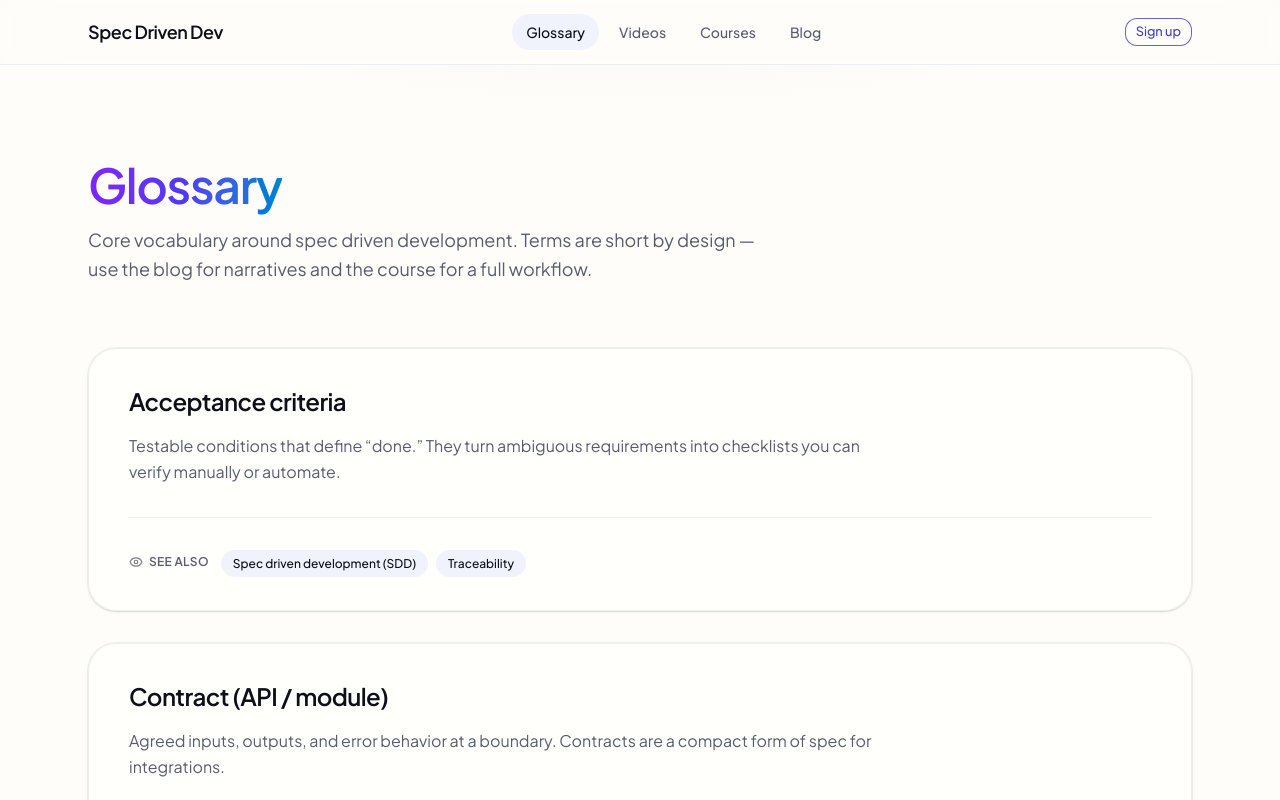
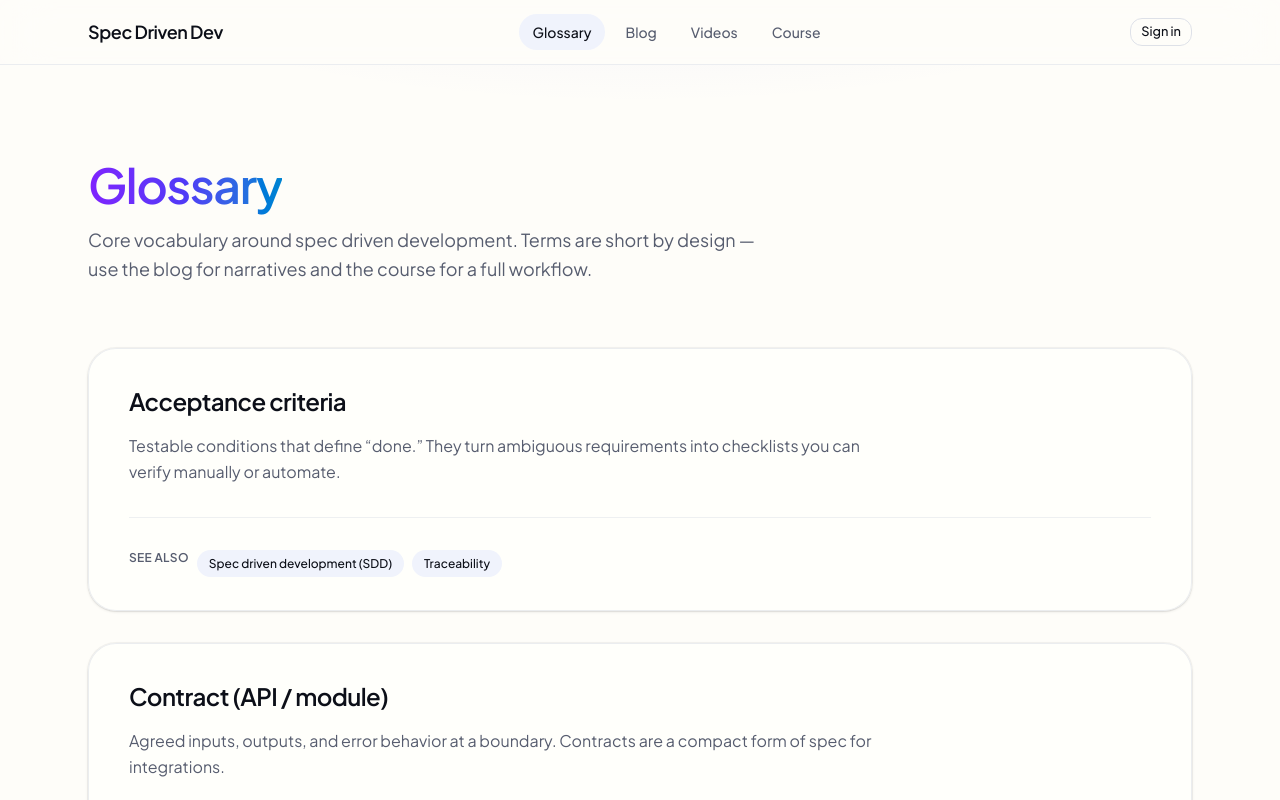
Before and after one commit to slavamlinsky/sdd-show, a Next.js app: page /glossary in a window 1280 px wide. Shown: the top 800 px of the page. Built offline with nearby package versions, Linux system fonts and the light colour scheme.

Commit message:
Revert "feat(header): nav order, Sign up CTA; feat(glossary): See also + Eye …"

```diff
--- a/app/glossary/page.tsx
+++ b/app/glossary/page.tsx
@@ -1,5 +1,4 @@
 import type { Metadata } from "next";
-import { Eye } from "lucide-react";
 import Link from "next/link";
 import { GradientText } from "@/components/gradient-text";
 import { Reveal } from "@/components/reveal";
@@ -43,12 +42,9 @@ export default function GlossaryPage() {
                     {term.shortDefinition}
                   </p>
                   {term.relatedSlugs && term.relatedSlugs.length > 0 ? (
-                    <div className="mt-8 flex flex-wrap items-center gap-x-3 gap-y-2 border-t border-border/50 pt-8">
-                      <span className="inline-flex shrink-0 items-center gap-1.5 text-xs font-semibold tracking-wide text-muted-foreground uppercase">
-                        <Eye className="size-3.5 shrink-0 opacity-80" aria-hidden />
-                        See also
-                      </span>
-                      <ul className="flex flex-wrap items-center gap-2">
+                    <div className="mt-8 flex flex-wrap gap-2 border-t border-border/50 pt-8">
+                      <span className="text-xs font-semibold tracking-wide text-muted-foreground uppercase">See also</span>
+                      <ul className="flex flex-wrap gap-2">
                         {term.relatedSlugs.map((slug) => {
                           const related = getGlossaryTerm(slug);
                           if (!related) return null;
--- a/app/sign-up/page.tsx
+++ b/app/sign-in/page.tsx
@@ -3,17 +3,17 @@ import Link from "next/link";
 import { Button } from "@/components/ui/button";
 
 export const metadata: Metadata = {
-  title: "Sign up",
-  description: "Create an account — coming soon.",
+  title: "Sign in",
+  description: "Account sign-in — coming soon.",
   robots: { index: false, follow: false },
 };
 
-export default function SignUpPage() {
+export default function SignInPage() {
   return (
     <div className="mx-auto max-w-lg px-4 py-24 text-center">
-      <h1 className="font-heading text-2xl font-semibold tracking-tight">Sign up</h1>
+      <h1 className="font-heading text-2xl font-semibold tracking-tight">Sign in</h1>
       <p className="mt-3 text-muted-foreground">
-        Registration isn’t wired up yet. Check back later, or continue exploring the site.
+        Authentication isn’t wired up yet. Check back later, or continue exploring the site.
       </p>
       <Button className="mt-8" render={<Link href="/" />}>
         Back to home
--- a/components/site-header.tsx
+++ b/components/site-header.tsx
@@ -68,13 +68,8 @@ export function SiteHeader() {
         </nav>
 
         <div className="ml-auto flex shrink-0 items-center gap-2">
-          <Button
-            variant="outline"
-            size="sm"
-            className="border-primary/80 bg-background text-primary hover:bg-primary/10 hover:text-primary"
-            render={<Link href="/sign-up" />}
-          >
-            Sign up
+          <Button variant="outline" size="sm" render={<Link href="/sign-in" />}>
+            Sign in
           </Button>
 
           <div className="md:hidden">
--- a/lib/navigation.ts
+++ b/lib/navigation.ts
@@ -1,7 +1,7 @@
 /** Primary header nav (no separate “Home” item — brand links to `/`). */
 export const mainNav = [
   { href: "/glossary", label: "Glossary" },
+  { href: "/blog", label: "Blog" },
   { href: "/videos", label: "Videos" },
-  { href: "/course", label: "Courses" },
-  { href: "/blog", label: "Blog" },
+  { href: "/course", label: "Course" },
 ] as const;
```
Also changed, not shown: 2 other files (tests, documents, lock files or other folders).
